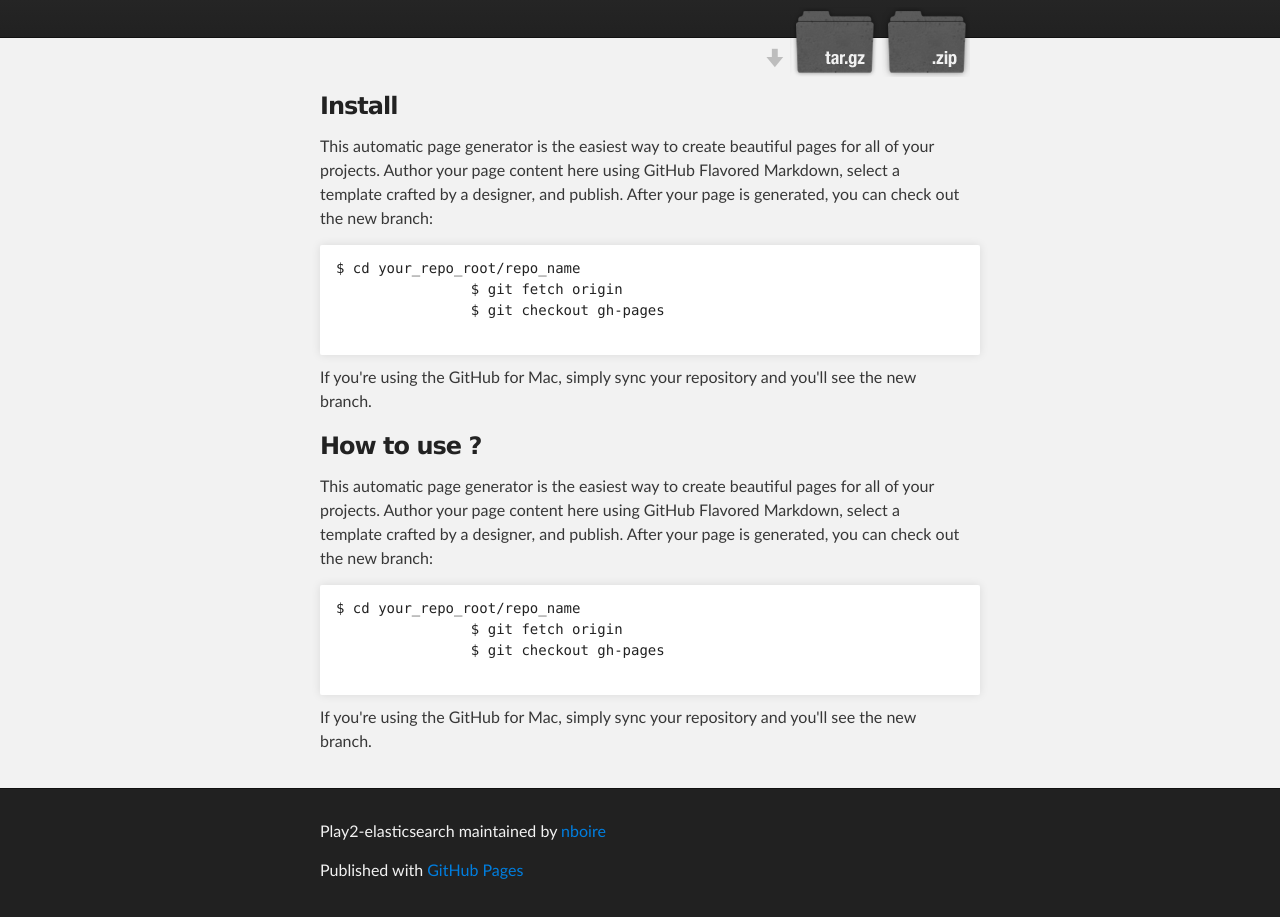
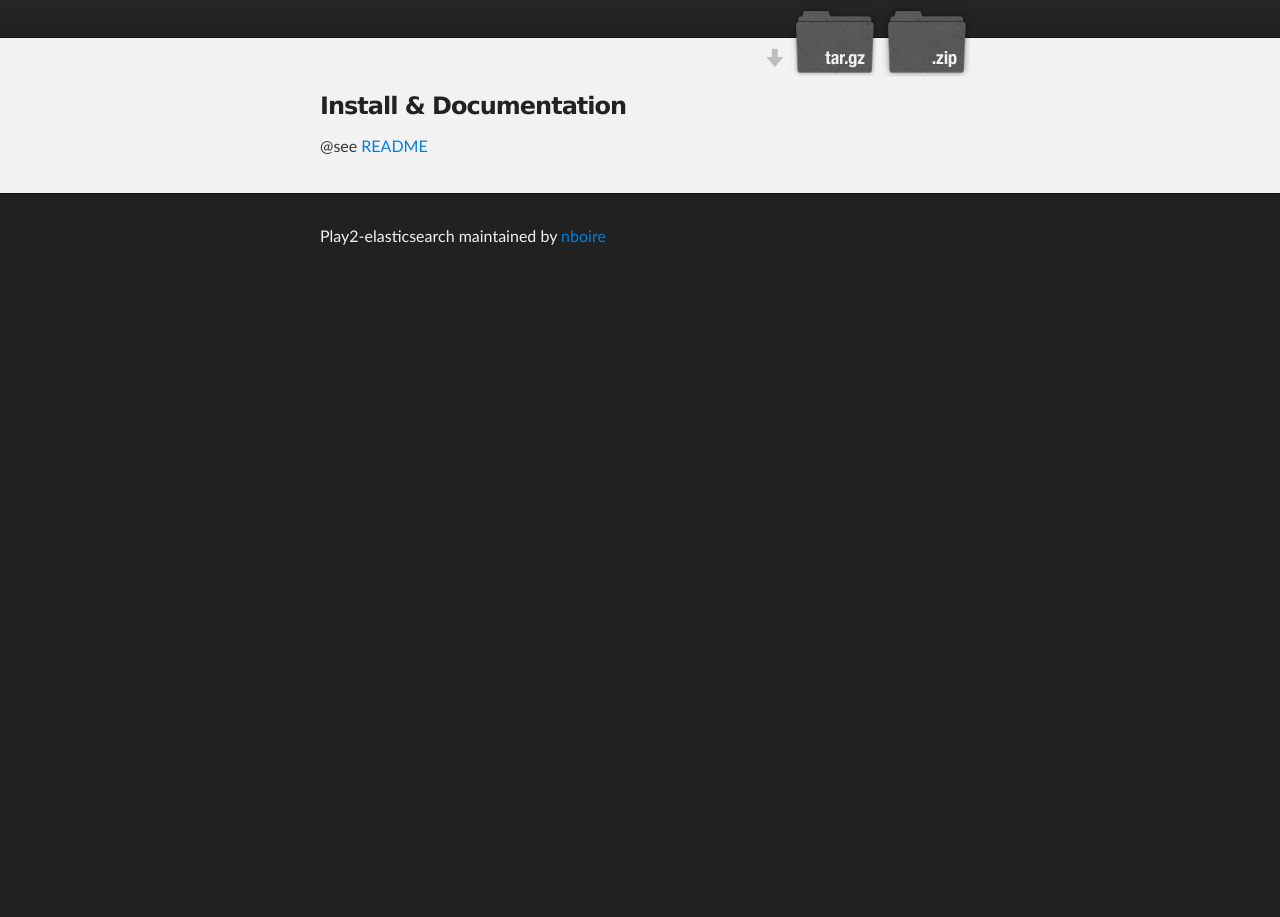
Before and after one commit to cleverage/play2-elasticsearch, a plain HTML site: page index.html in a window 1280 px wide. Shown: the part 172-1089 px from the top of the page. After the commit the page ends 800 px from the top, so only its background shows below. Drawn offline with Linux system fonts and the light colour scheme.

Commit message:
Update pages

```diff
--- a/index.html
+++ b/index.html
@@ -31,28 +31,10 @@
     <!-- MAIN CONTENT -->
     <div id="main_content_wrap" class="outer">
       <section id="main_content" class="inner">
-        <h3>Install</h3>
+        <h3>Install & Documentation </h3>
 
-		<p>This automatic page generator is the easiest way to create beautiful pages for all of your projects. Author your page content here using GitHub Flavored Markdown, select a template crafted by a designer, and publish. After your page is generated, you can check out the new branch:</p>
-
-		<pre><code>$ cd your_repo_root/repo_name
-		$ git fetch origin
-		$ git checkout gh-pages
-		</code></pre>
-
-		<p>If you're using the GitHub for Mac, simply sync your repository and you'll see the new branch.</p>
-
-		<h3>How to use ?</h3>
-
-		<p>This automatic page generator is the easiest way to create beautiful pages for all of your projects. Author your page content here using GitHub Flavored Markdown, select a template crafted by a designer, and publish. After your page is generated, you can check out the new branch:</p>
-
-		<pre><code>$ cd your_repo_root/repo_name
-		$ git fetch origin
-		$ git checkout gh-pages
-		</code></pre>
-
-		<p>If you're using the GitHub for Mac, simply sync your repository and you'll see the new branch.</p>
-
+		<p>@see <a href="https://github.com/nboire/play2-elasticsearch/blob/master/README.md">README</a>
+                </p>
 
       </section>
     </div>
@@ -61,7 +43,6 @@
     <div id="footer_wrap" class="outer">
       <footer class="inner">
         <p class="copyright">Play2-elasticsearch maintained by <a href="https://github.com/nboire">nboire</a></p>
-        <p>Published with <a href="http://pages.github.com">GitHub Pages</a></p>
       </footer>
     </div>
 
```
